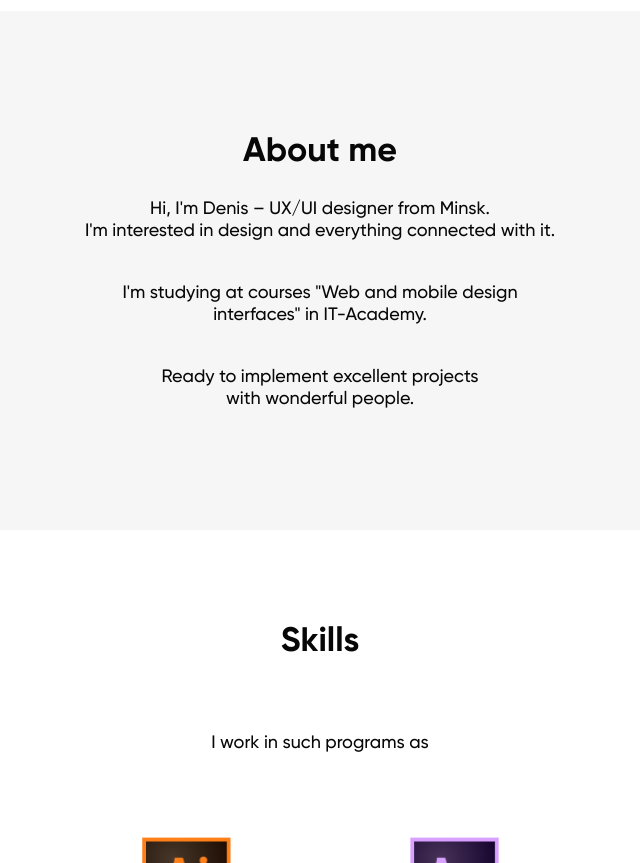
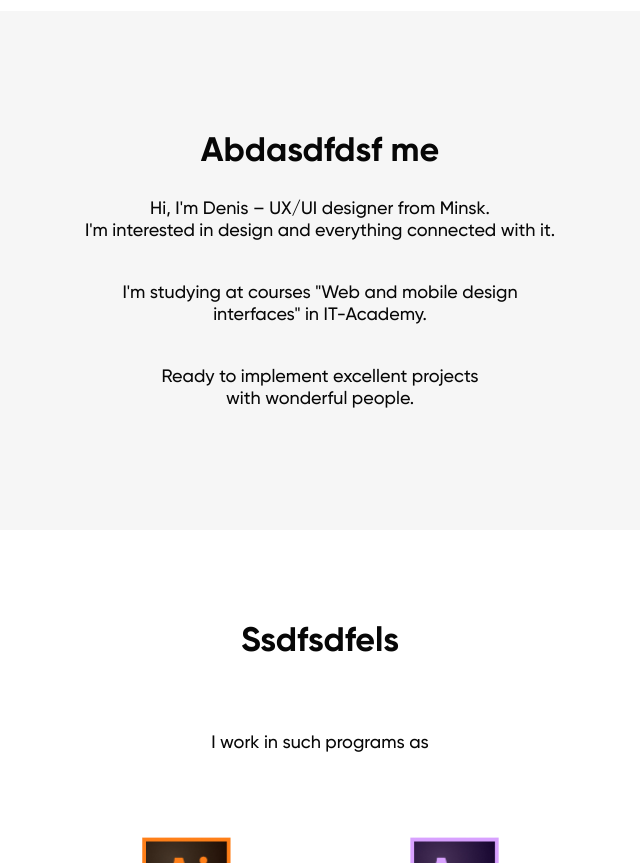
Before and after one commit to russell3218/rango, a plain HTML site: page index.html in a window 1280 px wide. Shown: the part 740-1603 px from the top of the page, without its empty margins (320-960 px from the left). Drawn offline with Linux system fonts and the light colour scheme.

```diff
--- a/index.html
+++ b/index.html
@@ -55,7 +55,7 @@
         <section class="about">
             <div class="container">
                 <div class="about__wrapper">
-                    <h2 class="about__title">About me</h2>
+                    <h2 class="about__title">Abdasdfdsf me</h2>
                     <p class="about__text">Hi, I'm Denis – UX/UI designer from Minsk.<br> I'm interested in design and
                         everything connected with it.</p>
                     <p class="about__text">I'm studying at courses "Web and mobile design interfaces" in IT-Academy.</p>
@@ -65,7 +65,7 @@
         </section>
         <section class="skills">
             <div class="container">
-                <h2 class="skills__title">Skills</h2>
+                <h2 class="skills__title">Ssdfsdfels</h2>
                 <p class="skills__text">I work in such programs as</p>
                 <div class="skills__list">
                     <div class="skills__list-item">
```
